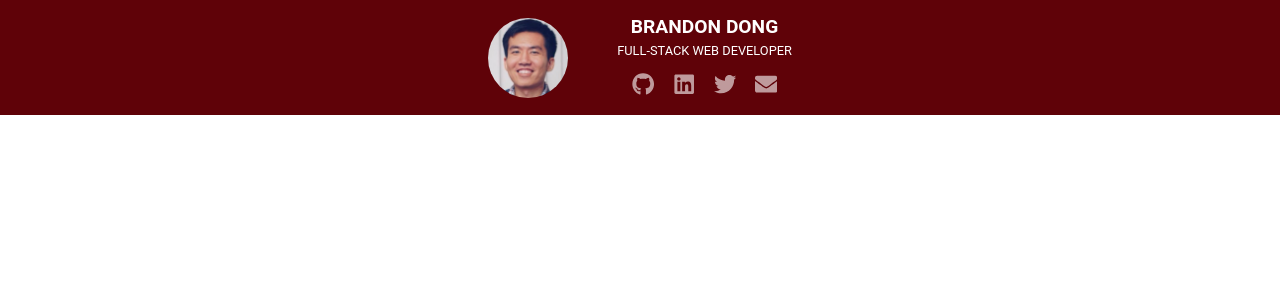
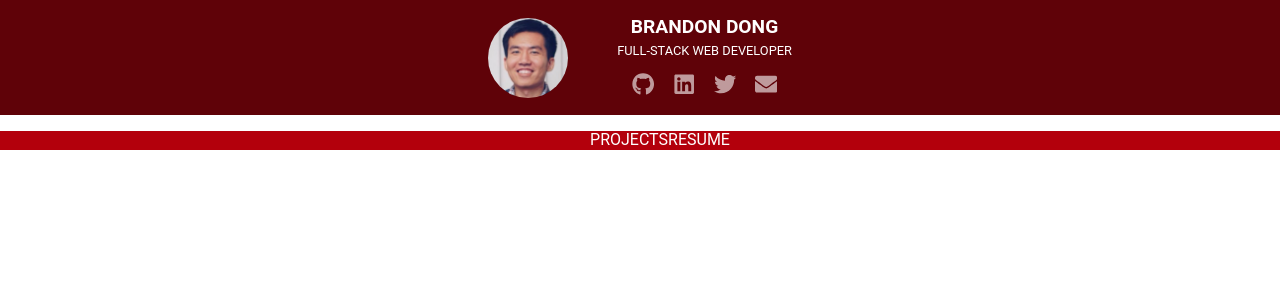
Before and after one commit to gasingdong/brandondong.com, a React (Create React App) app: page / in a window 1280 px wide. Shown: the top 300 px of the page. Built offline with nearby package versions, Linux system fonts and the light colour scheme.

Commit message:
WIP styles

```diff
--- a/src/App.tsx
+++ b/src/App.tsx
@@ -1,10 +1,12 @@
 import React from 'react';
 import Header from './components/Header';
+import Nav from './components/Nav';
 
 const App: React.FC = () => {
   return (
     <div>
       <Header />
+      <Nav />
     </div>
   );
 };
--- /dev/null
+++ b/src/components/Nav.tsx
@@ -0,0 +1,14 @@
+import React from 'react';
+
+const Nav: React.FC = () => {
+  return (
+    <nav className="nav">
+      <ul>
+        <li>PROJECTS</li>
+        <li>RESUME</li>
+      </ul>
+    </nav>
+  );
+};
+
+export default Nav;
--- /dev/null
+++ b/src/stylesheets/layout/_nav.scss
@@ -0,0 +1,12 @@
+.nav {
+  background-color: $primary-color;
+
+  ul {
+    @include flex();
+  }
+
+  li {
+    list-style-type: none;
+    color: $white;
+  }
+}
--- a/src/stylesheets/main.scss
+++ b/src/stylesheets/main.scss
@@ -14,6 +14,7 @@
 // 4. Layout-related sections
 @import
   'layout/header',
+  'layout/nav',
   'layout/footer';
 
 // 5. Components
```
